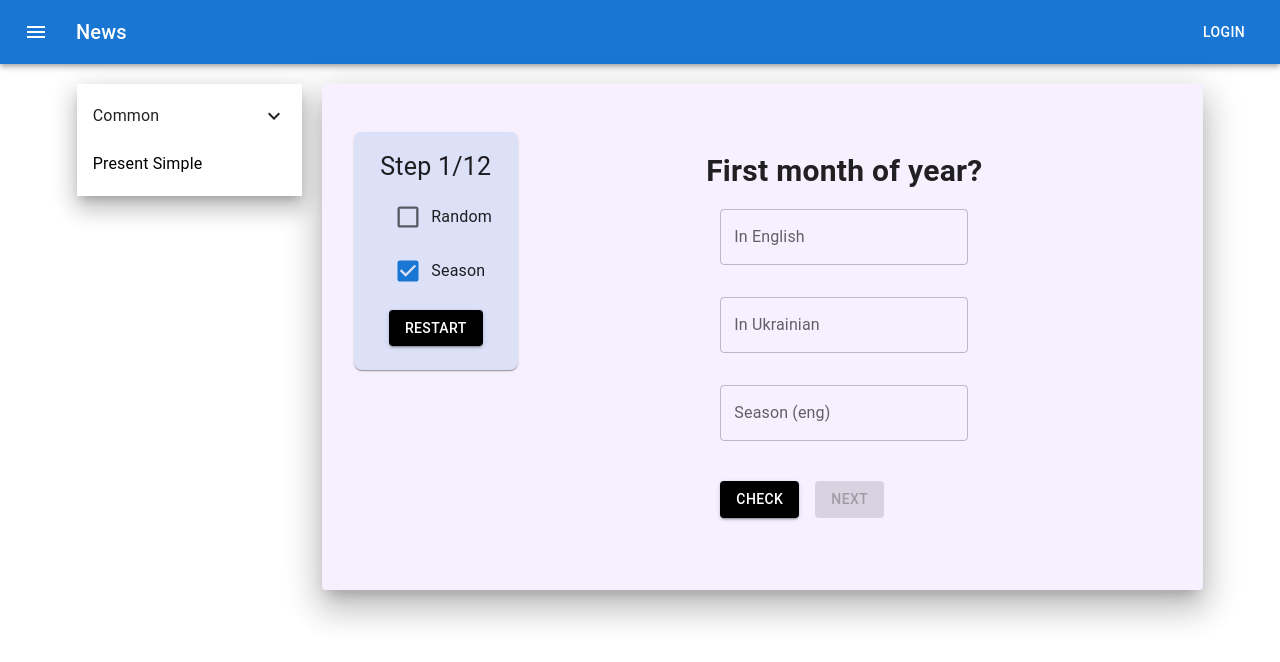
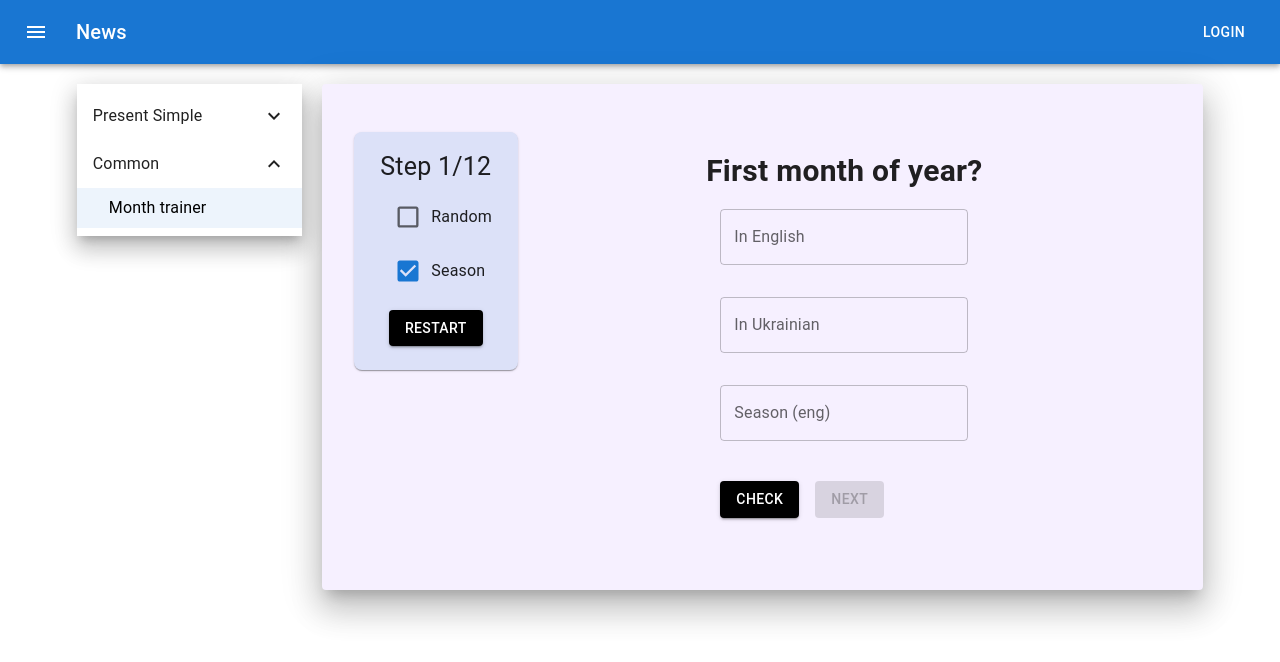
Before and after one commit to EvanMendax/git-gud-english, a React (Create React App) app: page /monthTrainer in a window 1280 px wide. Shown: the top 662 px of the page. Built offline with nearby package versions, Linux system fonts and the light colour scheme.

Commit message:
update side navigation

```diff
--- a/src/Surface/SideNavigation.tsx
+++ b/src/Surface/SideNavigation.tsx
@@ -19,6 +19,7 @@ const linkStyle = {
 const SideNavigation = () => {
 
     const [isCommonOpen, setIsCommonOpen] = React.useState(false);
+    const [isPresentSimpleOpen, setIsPresentSimpleOpen] = React.useState(false);
     const [selectedIndex, setSelectedIndex] = React.useState(1);
     const navigate = useNavigate()
     const location = useLocation()
@@ -29,16 +30,41 @@ const SideNavigation = () => {
     };
 
     useEffect(() => {
-        const index = routes.findIndex((route) => location.pathname.slice(1) === route.path)
+        const index = routes.findIndex((route) => location.pathname === route.path)
         setSelectedIndex(index)
-        if (index === 0)
+        if (index === 2)
             setIsCommonOpen(true)
+        if (index === 0 && 1)
+            setIsPresentSimpleOpen(true)
     }, [location])
+
+    console.log(selectedIndex)
 
     return (
         <Box sx={{display: 'flex', flexDirection: 'column'}}>
             <Paper elevation={14}>
                 <List sx={{width: '100%', maxWidth: 360, bgcolor: 'background.paper'}} component="nav">
+
+                    <ListItemButton onClick={() => setIsPresentSimpleOpen(!isPresentSimpleOpen)}>
+                        <ListItemText primary="Present Simple"/>
+                        {isPresentSimpleOpen ? <ExpandLess/> : <ExpandMore/>}
+                    </ListItemButton>
+                    <Collapse in={isPresentSimpleOpen} timeout="auto" unmountOnExit>
+                        <List component="div" disablePadding>
+                            <ListItemButton sx={{pl: 4}}
+                                            selected={selectedIndex === 0}
+                                            onClick={(event) => handleListItemClick(event, 0)}
+                            >
+                                <Typography sx={linkStyle}>Verb ending</Typography>
+                            </ListItemButton>
+                            <ListItemButton sx={{pl: 4}}
+                                            selected={selectedIndex === 1}
+                                            onClick={(event) => handleListItemClick(event, 1)}
+                            >
+                                <Typography sx={linkStyle}>Creating sentences</Typography>
+                            </ListItemButton>
+                        </List>
+                    </Collapse>
                     <ListItemButton onClick={() => setIsCommonOpen(!isCommonOpen)}>
                         <ListItemText primary="Common"/>
                         {isCommonOpen ? <ExpandLess/> : <ExpandMore/>}
@@ -46,21 +72,13 @@ const SideNavigation = () => {
                     <Collapse in={isCommonOpen} timeout="auto" unmountOnExit>
                         <List component="div" disablePadding>
                             <ListItemButton sx={{pl: 4}}
-                                            selected={selectedIndex === 0}
-                                            onClick={(event) => handleListItemClick(event, 0)}
+                                            selected={selectedIndex === 2}
+                                            onClick={(event) => handleListItemClick(event, 2)}
                             >
                                 <Typography sx={linkStyle}>Month trainer</Typography>
                             </ListItemButton>
                         </List>
                     </Collapse>
-
-                    <ListItemButton selected={selectedIndex === 1}
-                                    onClick={(event) => handleListItemClick(event, 1)}
-                    >
-                        <ListItemText>
-                            <Typography sx={linkStyle}>Present Simple</Typography>
-                        </ListItemText>
-                    </ListItemButton>
                 </List>
             </Paper>
         </Box>
```
Also changed, not shown: src/routes.tsx (+9 -4 lines).
